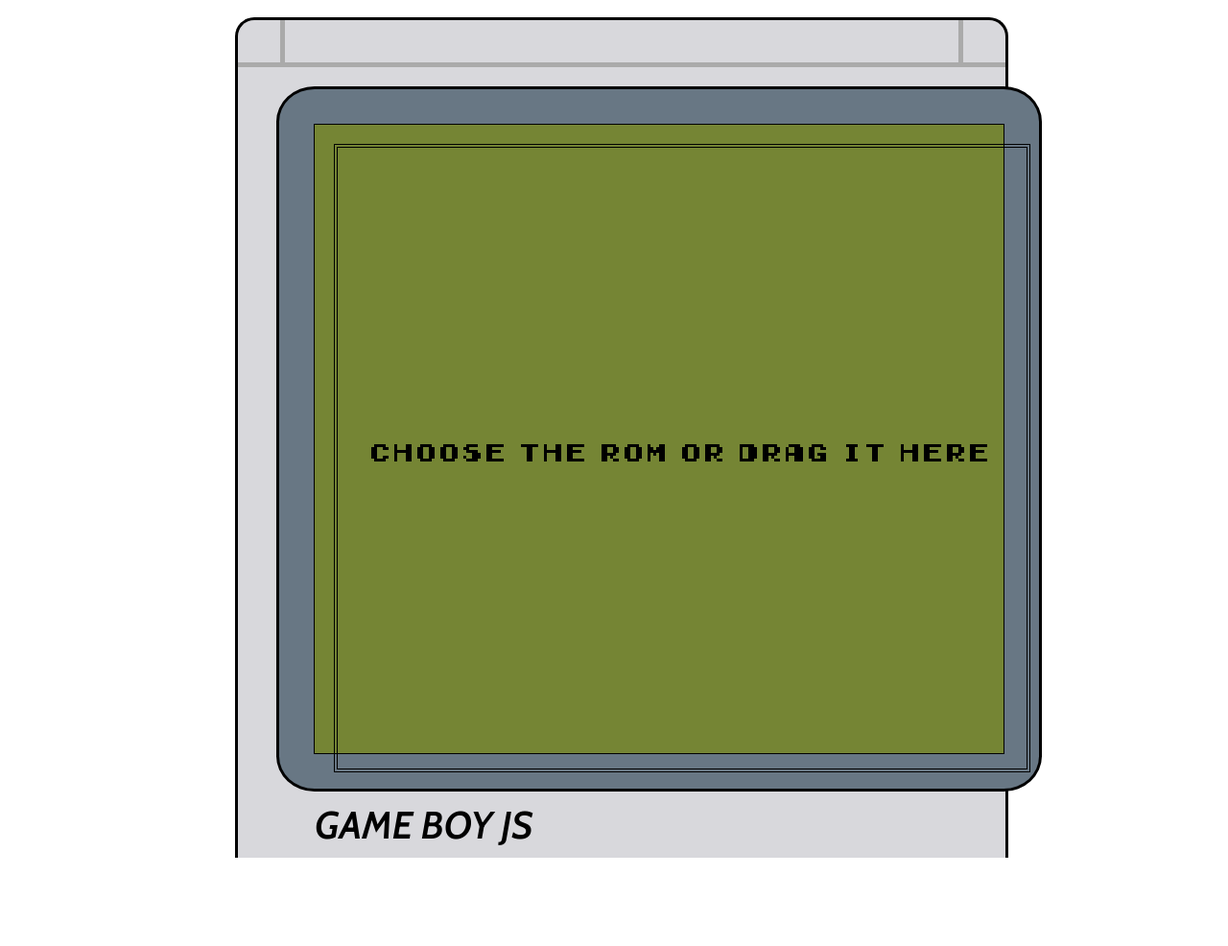
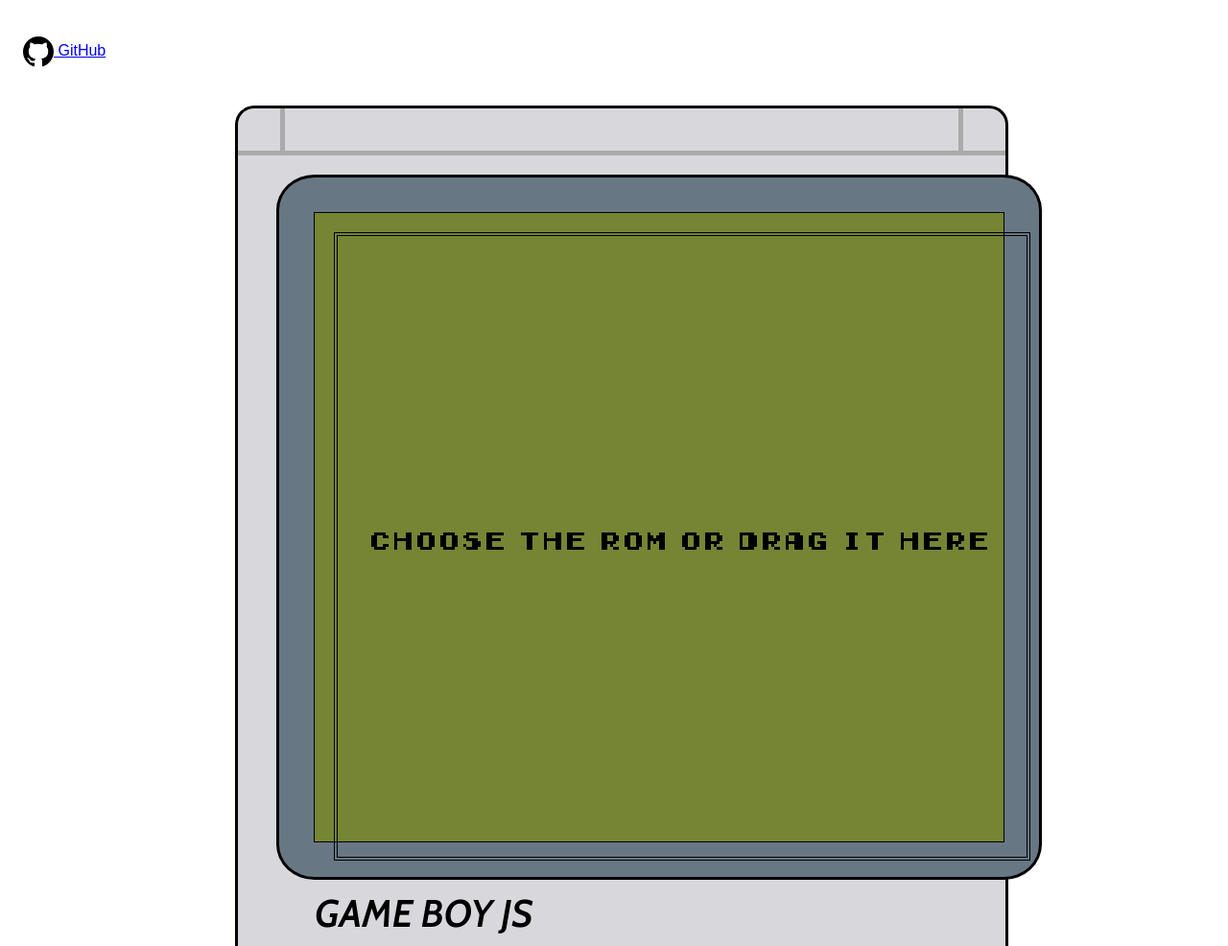
Before and after one commit to DanieleS/gameboy-js, a website built with Vite: page index.html in a window 1280 px wide. Shown: the whole page at 96% size. Before the commit the page ends 894 px from the top, so only its background shows below. Built offline with nearby package versions, Linux system fonts and the light colour scheme.

Commit message:
Add a link to the GitHub repository

```diff
--- a/index.html
+++ b/index.html
@@ -14,6 +14,11 @@
     <title>Gameboy JS</title>
   </head>
   <body>
+    <header>
+      <a href="https://github.com/DanieleS/gameboy-js" class="githubLink"
+        ><img src="/assets/github.svg" alt="Github Logo" /> GitHub</a
+      >
+    </header>
     <div id="app">
       <div id="gameboy">
         <div class="topSection"></div>
--- a/src/style/main.css
+++ b/src/style/main.css
@@ -5,7 +5,8 @@
   --border-color: #000000;
   --bold-border: var(--border-color) solid 3px;
   --border-radius: 20px;
-  --spacing: max(5%, 10px);
+  --spacing: 8px;
+  --header-height: 60px;
 }
 
 @font-face {
@@ -13,10 +14,28 @@
   src: url("../fonts/Early GameBoy.ttf") format("truetype");
 }
 
+header {
+  height: var(--header-height);
+  padding: calc(var(--spacing) * 2);
+  padding-bottom: calc(var(--spacing) * 2 + 10px);
+  display: flex;
+  justify-content: space-between;
+  align-items: center;
+  font-family: sans-serif;
+}
+
+.githubLink {
+  font-family: sans-serif;
+}
+
+.githubLink img {
+  vertical-align: middle;
+}
+
 #app {
-  height: 100vh;
+  height: calc(100vh - var(--header-height));
   width: 100vw;
-  padding-top: 10px;
+  --spacing: max(5%, 10px);
 }
 
 #gameboy {
```
Also changed, not shown: public/assets/github.svg (added).
